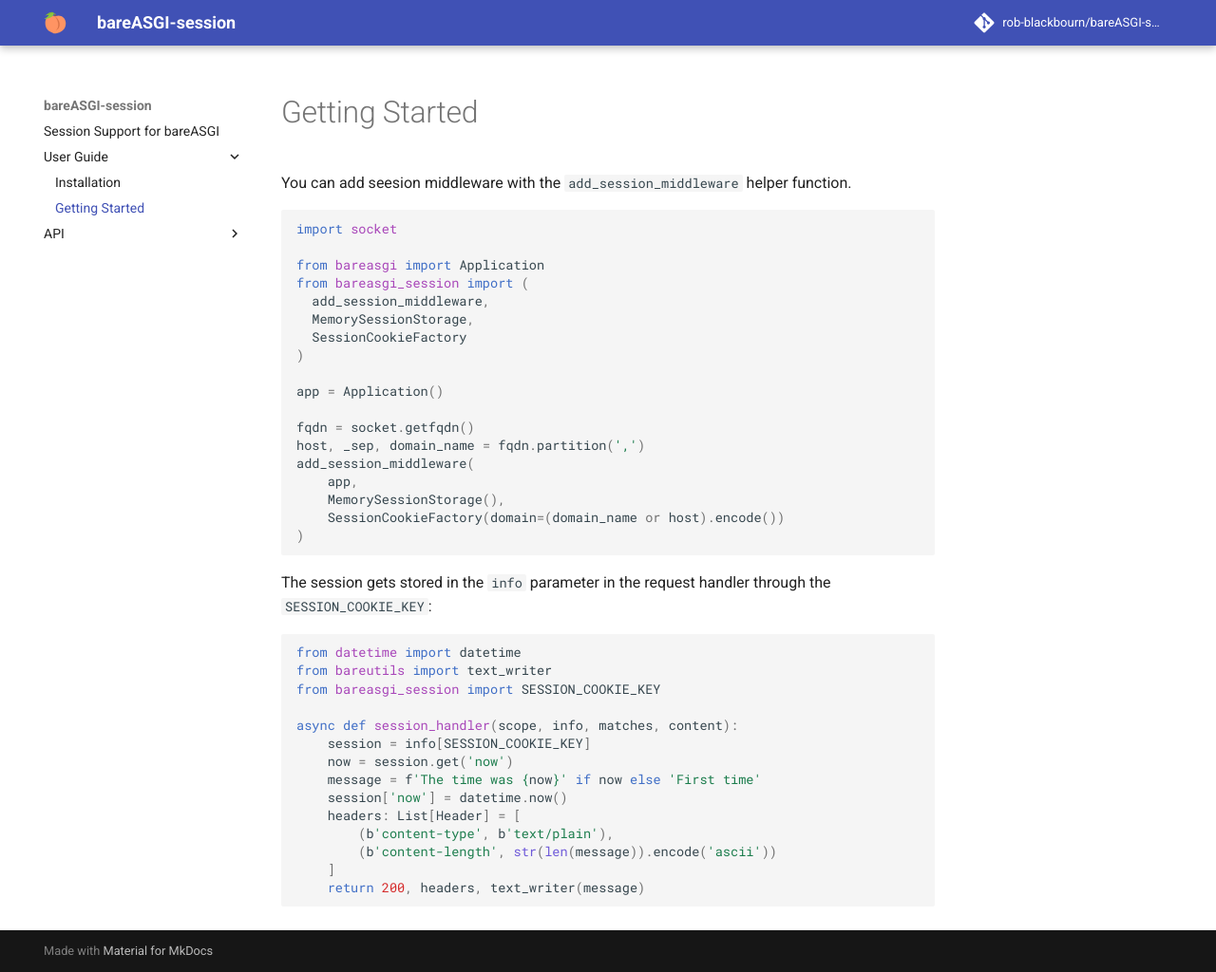
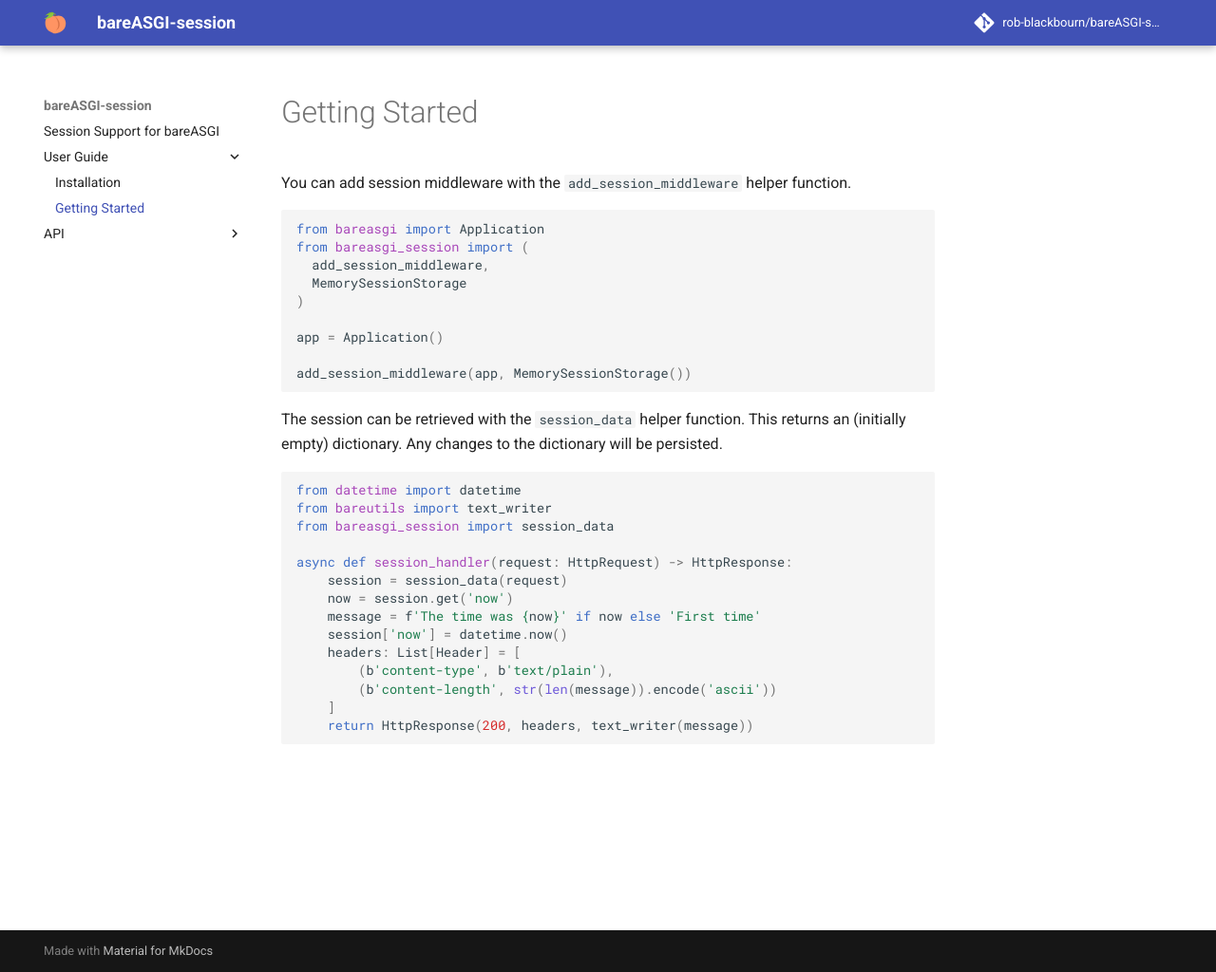
Before and after one commit to rob-blackbourn/bareASGI-session, an MkDocs documentation site: the page built from docs/user-guide/getting-started.md, in a window 1280 px wide and 1024 px high. Shown: the whole window at 95% size. Built offline with MkDocs 1.6.1 and Material for MkDocs 9.7.7, drawn with Linux system fonts in a browser that asks for light colours; comment, search, counter and statistics services are not loaded; the version menu is left out.

Commit message:
Updated the docs

````diff
--- a/docs/user-guide/getting-started.md
+++ b/docs/user-guide/getting-started.md
@@ -1,37 +1,29 @@
 # Getting Started
 
-You can add seesion middleware with the `add_session_middleware` helper function.
+You can add session middleware with the `add_session_middleware` helper function.
 
 ```python
-import socket
-
 from bareasgi import Application
 from bareasgi_session import (
   add_session_middleware,
-  MemorySessionStorage,
-  SessionCookieFactory
+  MemorySessionStorage
 )
 
 app = Application()
 
-fqdn = socket.getfqdn()
-host, _sep, domain_name = fqdn.partition(',')
-add_session_middleware(
-    app,
-    MemorySessionStorage(),
-    SessionCookieFactory(domain=(domain_name or host).encode())
-)
+add_session_middleware(app, MemorySessionStorage())
 ```
 
-The session gets stored in the `info` parameter in the request handler through the `SESSION_COOKIE_KEY`:
+The session can be retrieved with the `session_data` helper function. This returns
+an (initially empty) dictionary. Any changes to the dictionary will be persisted.
 
 ```python
 from datetime import datetime
 from bareutils import text_writer
-from bareasgi_session import SESSION_COOKIE_KEY
+from bareasgi_session import session_data
 
-async def session_handler(scope, info, matches, content):
-    session = info[SESSION_COOKIE_KEY]
+async def session_handler(request: HttpRequest) -> HttpResponse:
+    session = session_data(request)
     now = session.get('now')
     message = f'The time was {now}' if now else 'First time'
     session['now'] = datetime.now()
@@ -39,5 +31,5 @@
         (b'content-type', b'text/plain'),
         (b'content-length', str(len(message)).encode('ascii'))
     ]
-    return 200, headers, text_writer(message)
+    return HttpResponse(200, headers, text_writer(message))
 ```
````
Also changed, not shown: README.md (+2 -1 lines).
